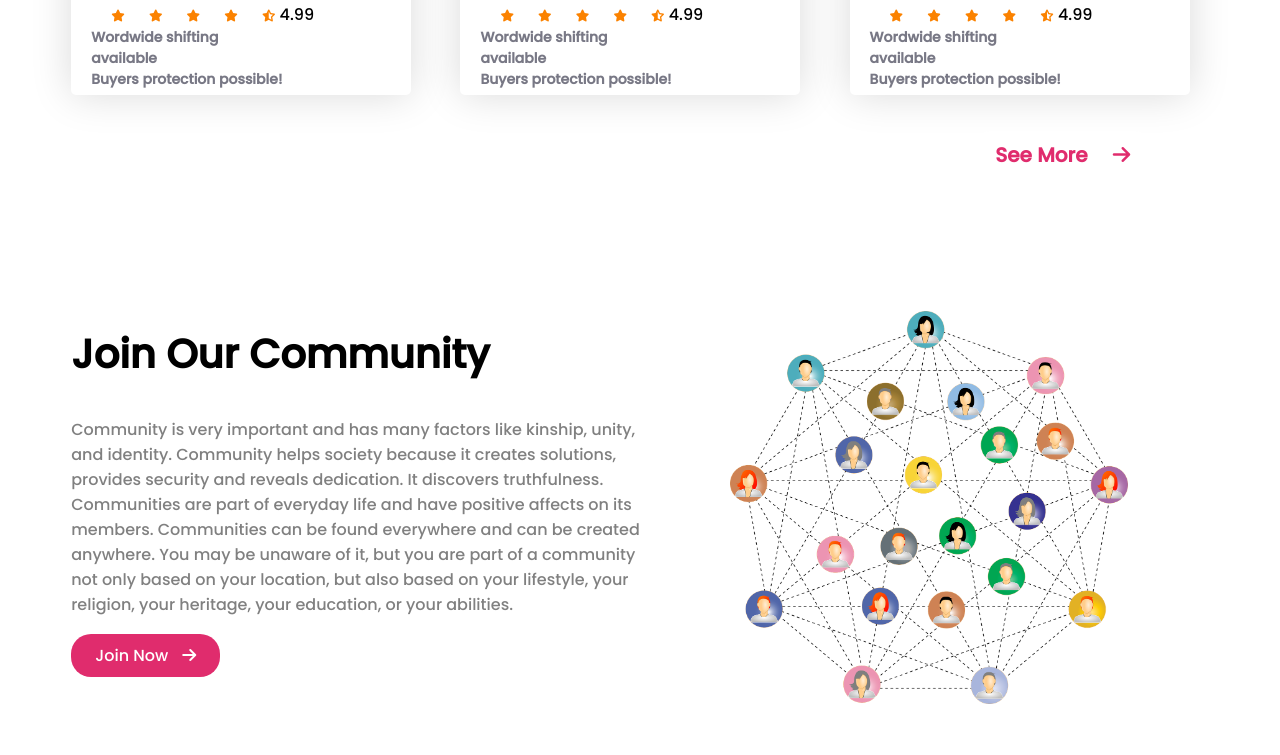
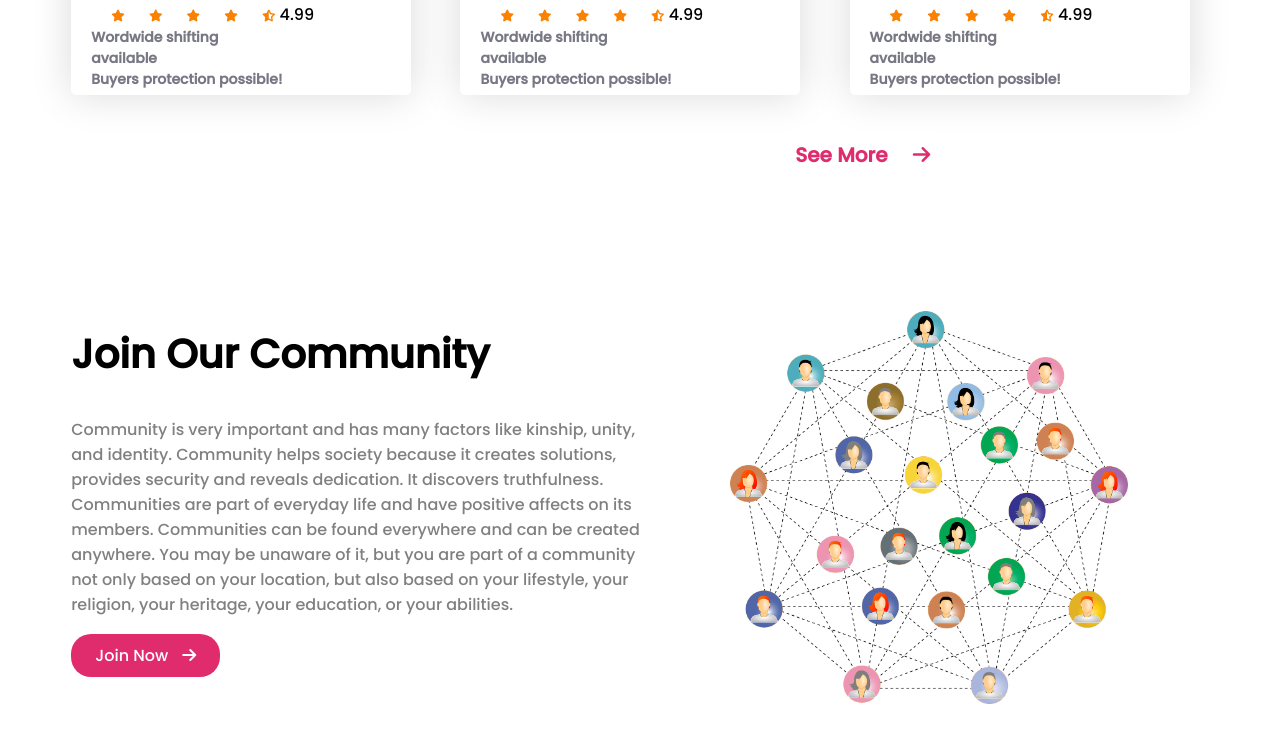
Before and after one commit to danteahmed/assignment-2, a plain HTML site: page index.html in a window 1280 px wide. Shown: the part 2600-3355 px from the top of the page. Drawn offline with Linux system fonts and the light colour scheme.

Commit message:
4th commit

```diff
--- a/styles/style.css
+++ b/styles/style.css
@@ -135,7 +135,7 @@ main{
    color: #E02C6D;
    font-weight: 700;
    position: relative;
-   right: -900px;
+   right: -700px;
    font-size: 20px
 }
 
```
